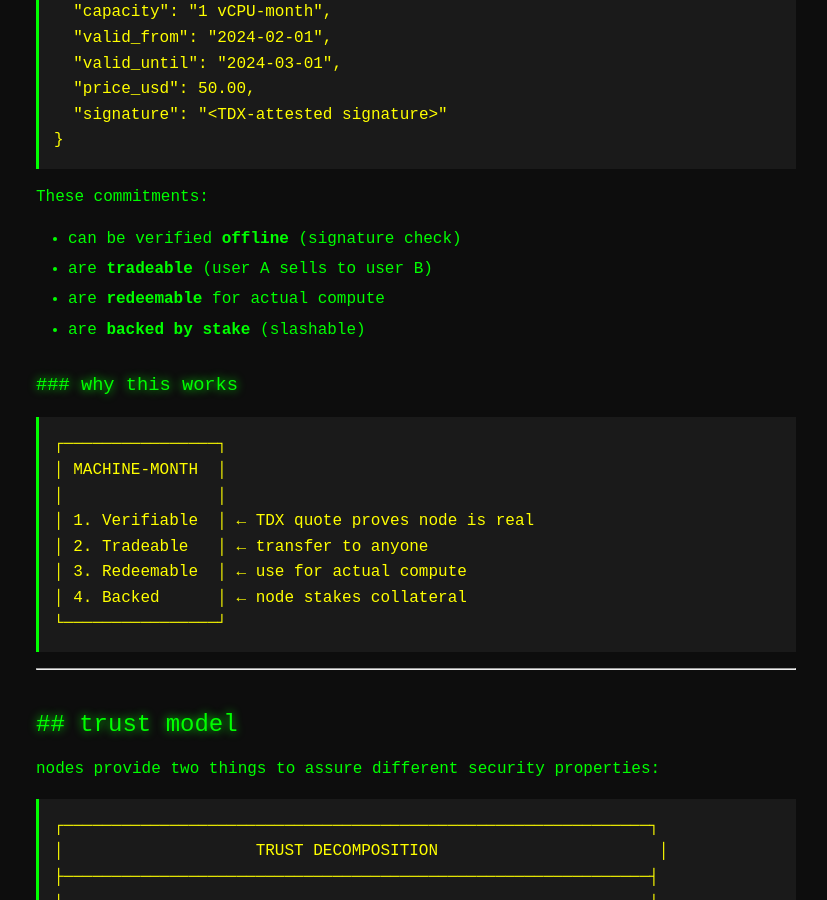
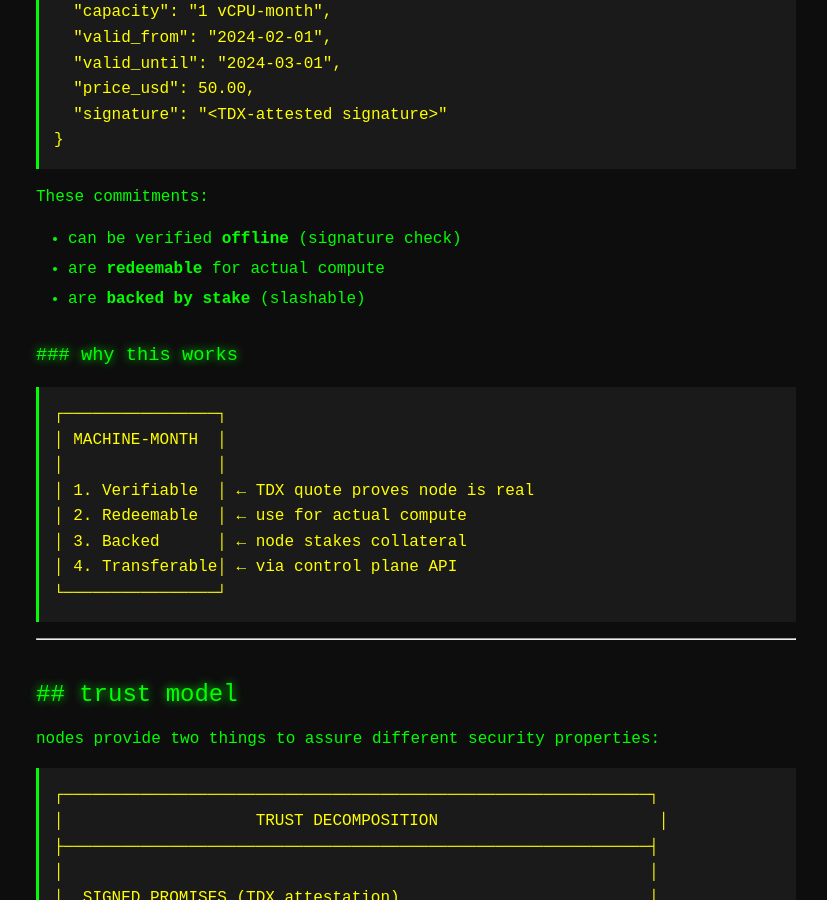
Before and after one commit to posix4e/easy-enclave, a Jekyll site: the page built from docs/whitepaper.md, in a window 1280 px wide and 900 px high, scrolled down 1729 px. Shown: the whole window, without its empty margins (224-1051 px from the left). Built offline with Jekyll 4.4.1, drawn with Linux system fonts in a browser that asks for light colours.

Commit message:
Simplify: transfers via control plane API, not P2P promises
- Remove "tradeable" from signed promises (still in progress)
- Credits transfer via control plane API
- Third-party exchanges can run in enclaves

🤖 Generated with [Claude Code](https://claude.com/claude-code)

Co-Authored-By: Claude Opus 4.5 <noreply@anthropic.com>

````diff
--- a/docs/whitepaper.md
+++ b/docs/whitepaper.md
@@ -77,7 +77,6 @@ Nodes issue **signed promises** to provide compute:
 
 These commitments:
 - can be verified **offline** (signature check)
-- are **tradeable** (user A sells to user B)
 - are **redeemable** for actual compute
 - are **backed by stake** (slashable)
 
@@ -88,9 +87,9 @@ These commitments:
 │ MACHINE-MONTH  │
 │                │
 │ 1. Verifiable  │ ← TDX quote proves node is real
-│ 2. Tradeable   │ ← transfer to anyone
-│ 3. Redeemable  │ ← use for actual compute
-│ 4. Backed      │ ← node stakes collateral
+│ 2. Redeemable  │ ← use for actual compute
+│ 3. Backed      │ ← node stakes collateral
+│ 4. Transferable│ ← via control plane API
 └────────────────┘
 ```
 
````
